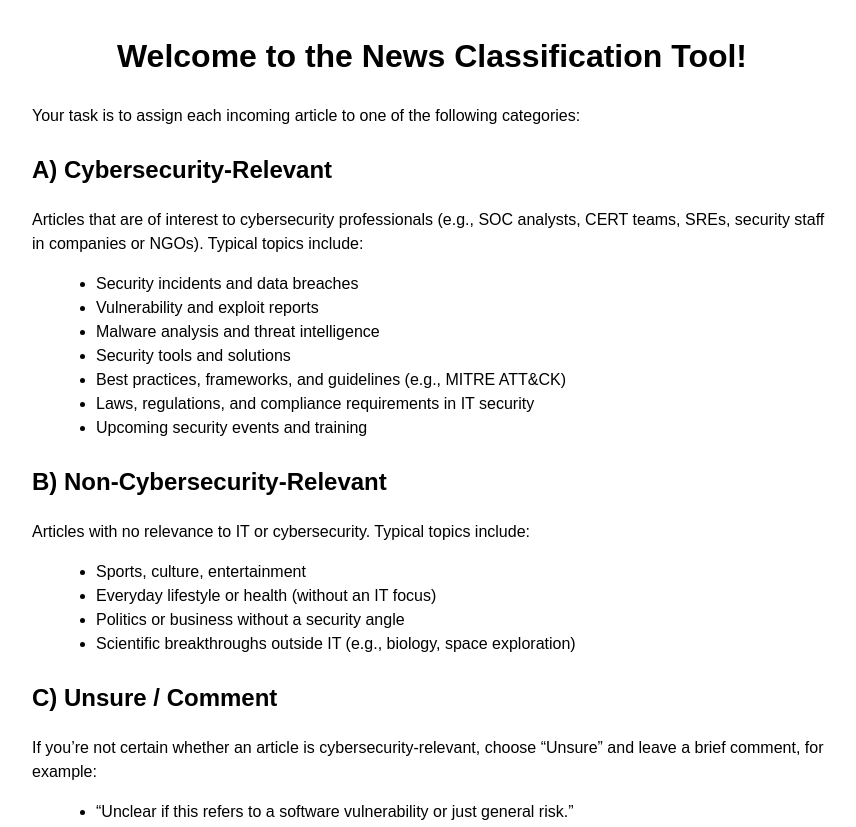
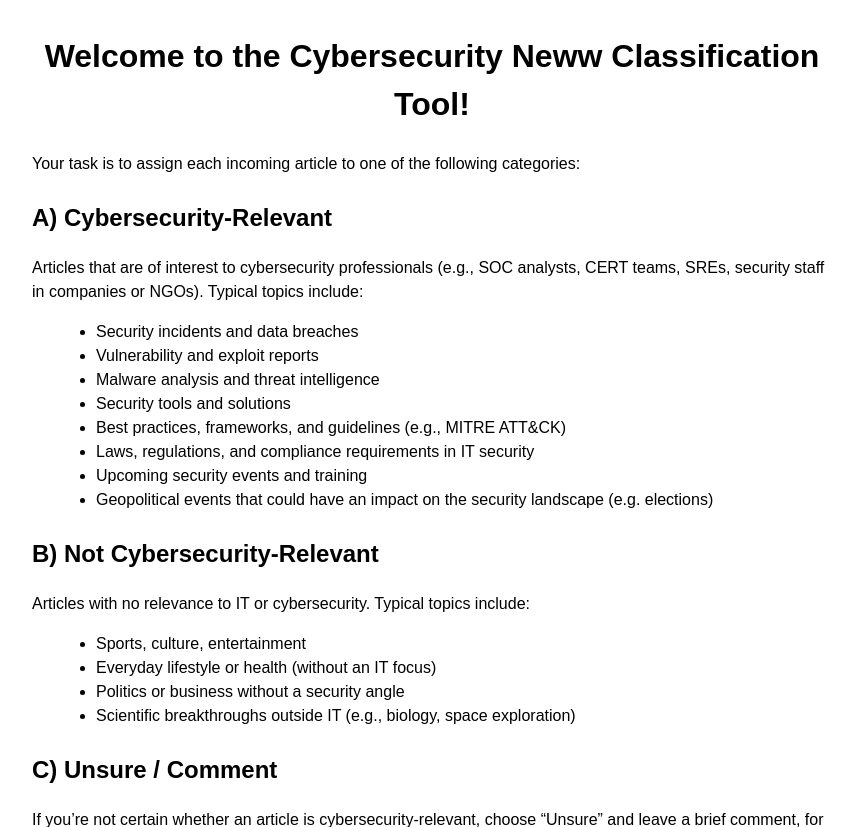
Before and after one commit to taranis-ai/cybersec-survey, a Flask app: page /welcome in a window 1280 px wide. Shown: the top 827 px of the page, without its empty margins (208-1064 px from the left). Run offline with Flask 3, Linux system fonts and the light colour scheme; the visitor is signed in with stand-in values (Sample User, id 1); parts of the project's set-up code (start-up, migrations or seed data) failed here and were passed over.

Commit message:
Update welcome message

```diff
--- a/cybersec_survey/templates/welcome.html
+++ b/cybersec_survey/templates/welcome.html
@@ -53,7 +53,7 @@
   </style>
 </head>
 <body>
-  <h1>Welcome to the News Classification Tool!</h1>
+  <h1>Welcome to the Cybersecurity Neww Classification Tool!</h1>
   <p>Your task is to assign each incoming article to one of the following categories:</p>
 
   <h2>A) Cybersecurity-Relevant</h2>
@@ -66,9 +66,10 @@
     <li>Best practices, frameworks, and guidelines (e.g., MITRE ATT&CK)</li>
     <li>Laws, regulations, and compliance requirements in IT security</li>
     <li>Upcoming security events and training</li>
+    <li>Geopolitical events that could have an impact on the security landscape (e.g. elections)</li>
   </ul>
 
-  <h2>B) Non-Cybersecurity-Relevant</h2>
+  <h2>B) Not Cybersecurity-Relevant</h2>
   <p>Articles with no relevance to IT or cybersecurity. Typical topics include:</p>
   <ul>
     <li>Sports, culture, entertainment</li>
```
